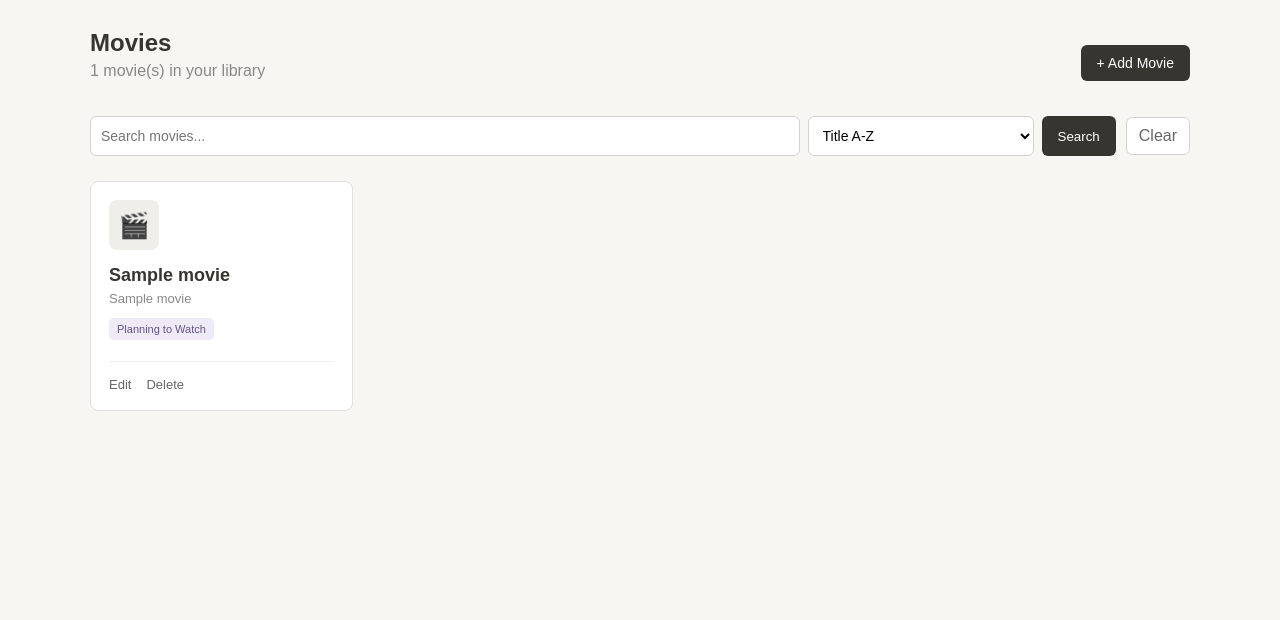
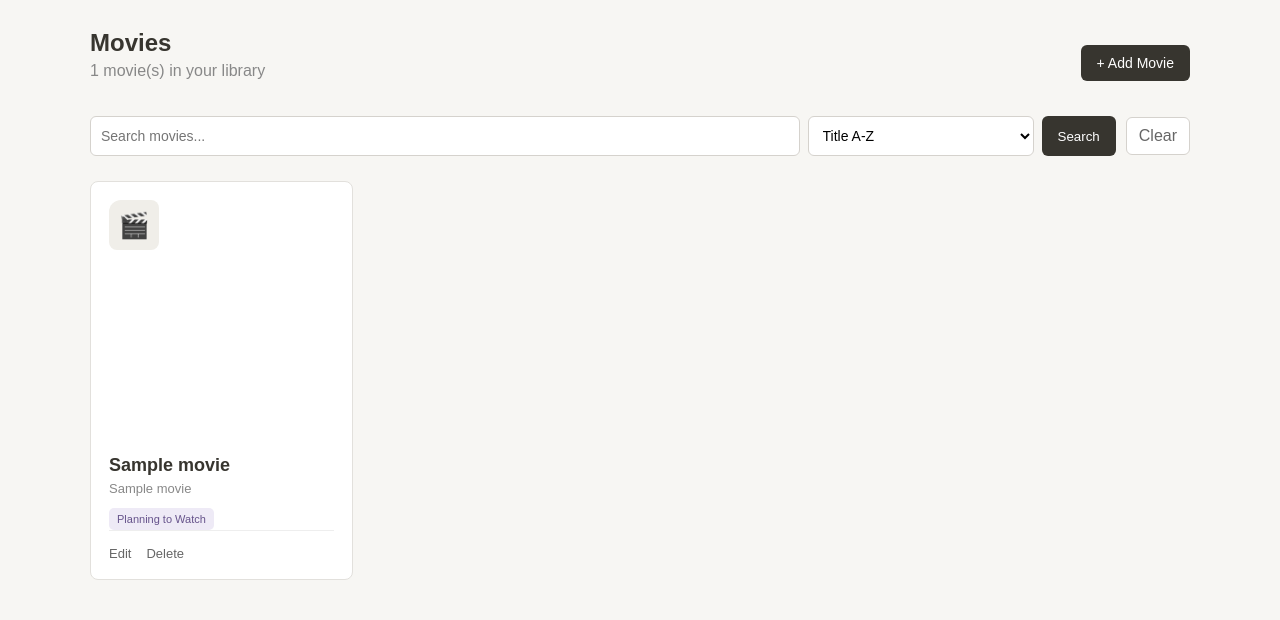
Before and after one commit to phiba-pixel/movie-platform, a Python web app: template templates/lists.html in a window 1280 px wide. Shown: the part 286-906 px from the top of the page. Before the commit the page ends 697 px from the top, so only its background shows below. Run offline with Jinja, Linux system fonts and the light colour scheme; the template is opened without the code that fills it: most values are stand-ins (such as "Sample title", 1, 10 or a date in 2020).

Commit message:
Update style.css

```diff
--- a/static/style.css
+++ b/static/style.css
@@ -534,3 +534,26 @@ select:focus {
     }
 
   }
+.movie-poster {
+
+    width: 100%;
+
+    height: 240px;
+
+    overflow: hidden;
+
+    border-radius: 12px;
+
+    margin-bottom: 15px;
+}
+
+.movie-poster img {
+
+    width: 100%;
+
+    height: 100%;
+
+    object-fit: cover;
+
+    display: block;
+        }
```
